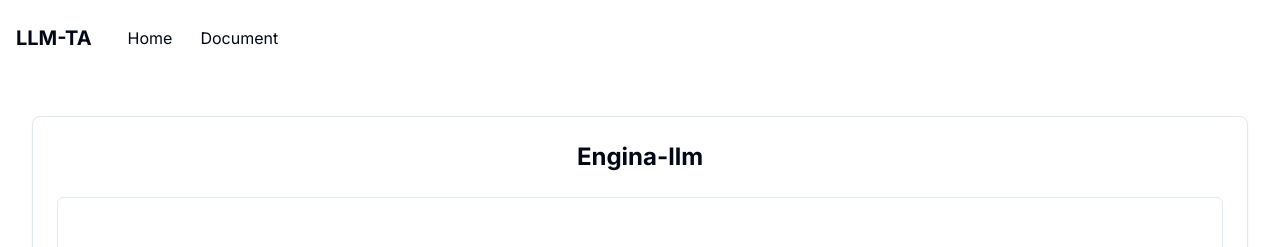
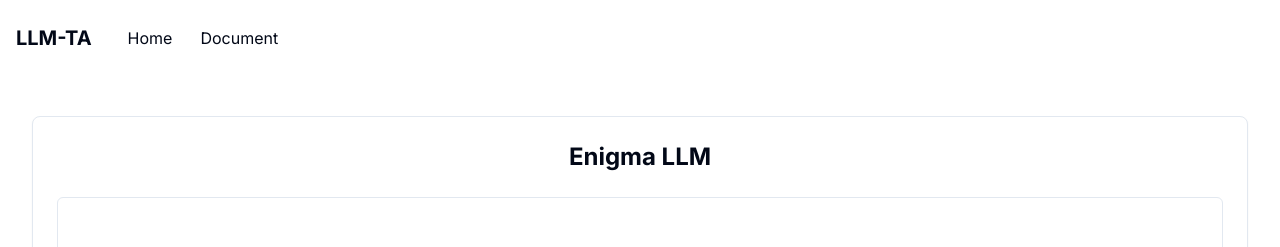
Before and after one commit to treeleaves30760/enigma-llm, a Next.js app: page /LLM_QA in a window 1280 px wide. Shown: the top 247 px of the page. Built offline with nearby package versions, Linux system fonts and the light colour scheme.

Commit message:
chore: Update Enigma LLM header text

```diff
--- a/components/LLM_QA/LLM_QA.tsx
+++ b/components/LLM_QA/LLM_QA.tsx
@@ -82,7 +82,7 @@ export default function ChatPage() {
 		<div className="container mx-auto mt-10">
 			<Card>
 				<CardHeader className="text-center text-2xl font-bold">
-					Engina-llm
+					Enigma LLM
 				</CardHeader>
 				<CardContent>
 					<ScrollArea className="h-[65vh] rounded-md border p-4">
```
